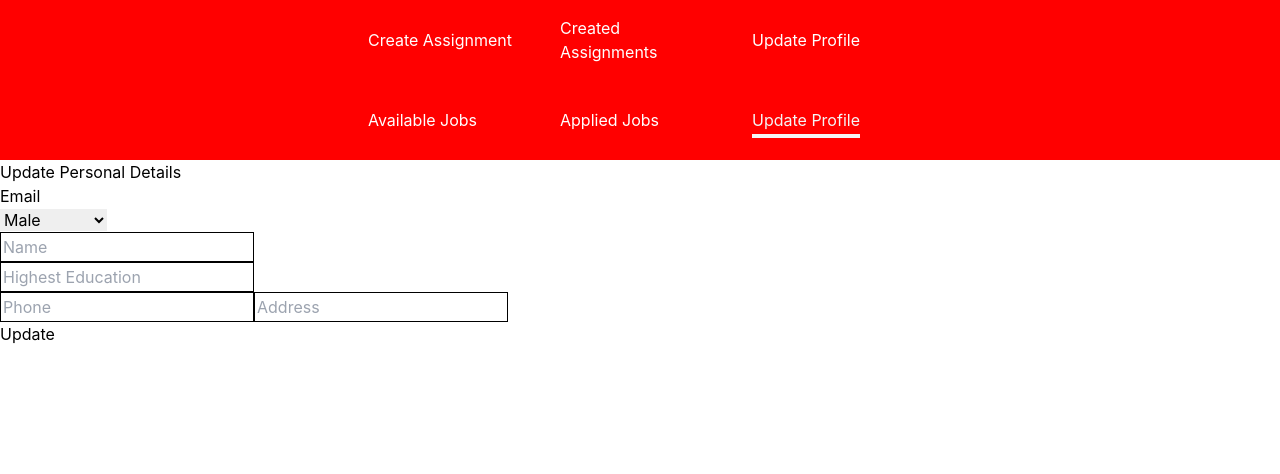
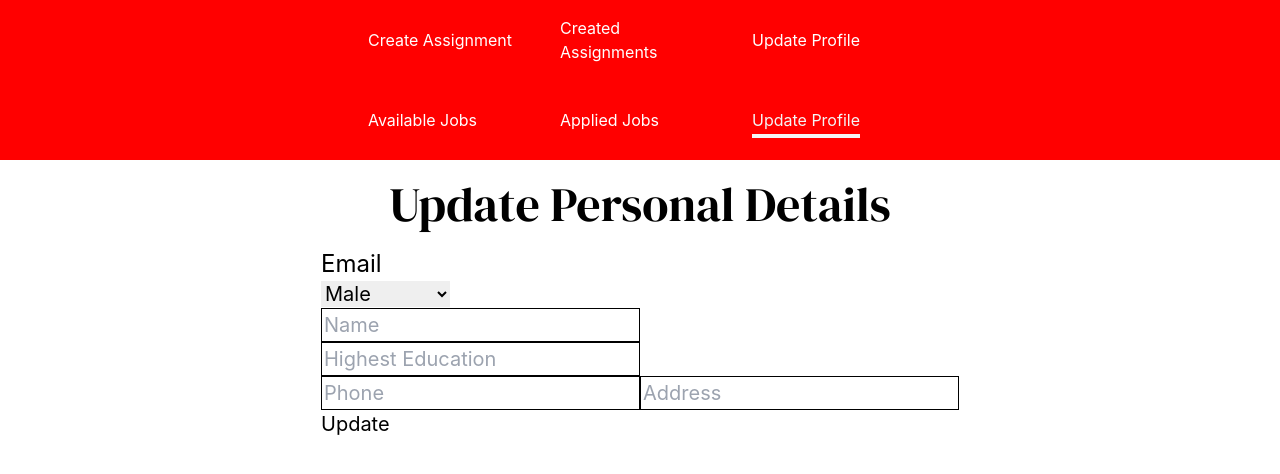
Before and after one commit to krystalkoh/tutorealm_frontend, a React (Create React App) app in the folder react_app/: page /tutor/profile in a window 1280 px wide. Shown: the top 474 px of the page. Built offline with nearby package versions, Linux system fonts and the light colour scheme; no server answers; sample sign-in values are in the browser's storage.

Commit message:
updating personal details tutor

```diff
--- a/react_app/src/componentsTutor/PersonalDetails.js
+++ b/react_app/src/componentsTutor/PersonalDetails.js
@@ -83,12 +83,21 @@ const PersonalDetails = () => {
 
   return (
     <>
-      <div>
+      <div
+        class="flex place-content-center mt-5 text-5xl container mx-auto"
+        id="title"
+      >
         <h1>Update Personal Details</h1>
       </div>
-      <form className="container" onSubmit={updateProfile}>
+      <form
+        className="container"
+        class=" place-content-center mt-5 text-xl grid grid-rows-2"
+        onSubmit={updateProfile}
+      >
         <div>
-          <label htmlFor="email">Email</label>
+          <label htmlFor="email" class="text-2xl mr-10">
+            Email
+          </label>
           <div>
             <select
               id="genderSelection"
```
